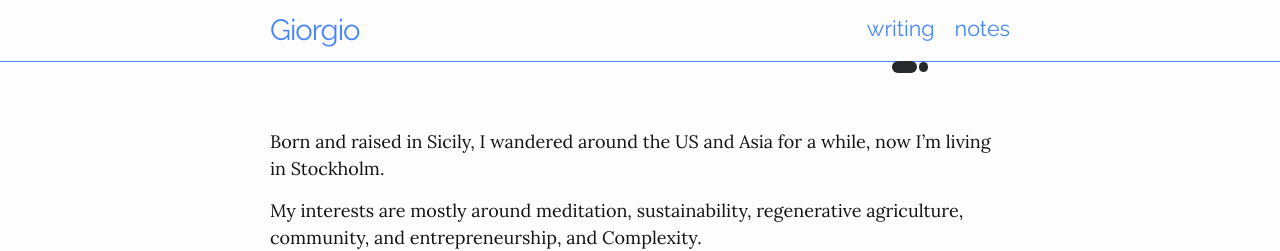
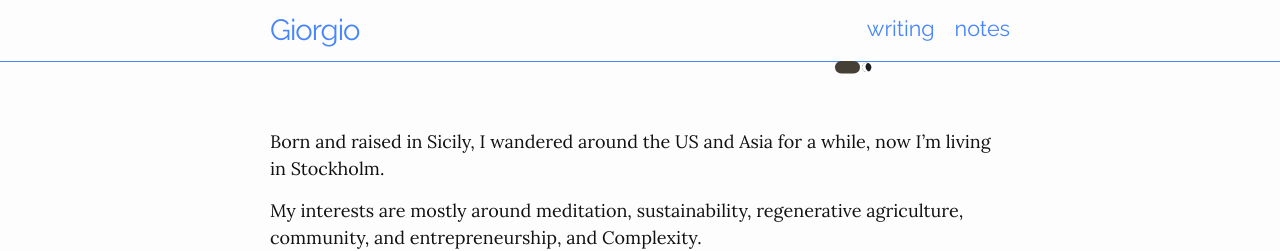
Before and after one commit to giorgiop94/giorgio-blog, a Jekyll site: the page built from index.md, in a window 1280 px wide. Shown: the top 251 px of the page. Built offline with Jekyll 4.4.1, drawn with Linux system fonts in a browser that asks for light colours.

Commit message:
adjust toggle and colors

```diff
--- a/_sass/minima/skins/giorgio.scss
+++ b/_sass/minima/skins/giorgio.scss
@@ -33,65 +33,62 @@
 
 //BEGINNING OF DARK SLIDER INFO
 :root {
-    --light: #d8dbe0;
-    --dark: #28292c;
+  --dark: #463F35; /* Adjust with your preferred dark color */
+  --light: #fff; /* Adjust with your preferred light color */
 }
 
 
 .toggle-switch {
   position: relative;
-  width: 25px; /* 1/8 of 200px */
+  width: 200px;
+  transform: scale(0.125); /* Scale down to 1/8 */
+  transform-origin: top left;
 }
 
-/* Reduced label dimensions and border-radius to 1/8 */
 label {
   position: absolute;
   width: 100%;
-  height: 12.5px; /* 1/8 of 100px */
+  height: 100px;
   background-color: var(--dark);
-  border-radius: 6.25px; /* 1/8 of 50px */
+  border-radius: 50px;
   cursor: pointer;
 }
 
-/* The input remains invisible */
 input {
   position: absolute;
   display: none;
 }
 
-/* Reduced slider dimensions and border-radius to 1/8 */
 .slider {
   position: absolute;
   width: 100%;
   height: 100%;
-  border-radius: 6.25px; /* 1/8 of 50px */
+  border-radius: 50px;
   transition: 0.3s;
 }
 
-/* Adjusting the slider when checked (no size change needed) */
 input:checked ~ .slider {
   background-color: var(--light);
 }
 
-/* Reduced dimensions of the slider's pseudo-element to 1/8 */
 .slider::before {
   content: "";
   position: absolute;
-  top: 1.625px; /* 1/8 of 13px */
-  left: 2px; /* 1/8 of 16px */
-  width: 9.375px; /* 1/8 of 75px */
-  height: 9.375px; /* 1/8 of 75px */
+  top: 13px;
+  left: 16px;
+  width: 75px;
+  height: 75px;
   border-radius: 50%;
-  background-color: var(--dark);
+  box-shadow: inset 28px -4px 0px 0px var(--light);
+  background-color: #1C1D21;
   transition: 0.3s;
 }
 
-/* Adjusted the transform translate value to 1/8 */
 input:checked ~ .slider::before {
-  transform: translateX(11.875px); /* 1/8 of 95px */
-  background-color: var(--dark);
+  transform: translateX(95px);
+  background-color: #1C1D21;
+  box-shadow: none;
 }
-
 //END OF DARK SLIDER INFO
 
 // Syntax highlighting styles should be adjusted appropriately for every "skin"
```
